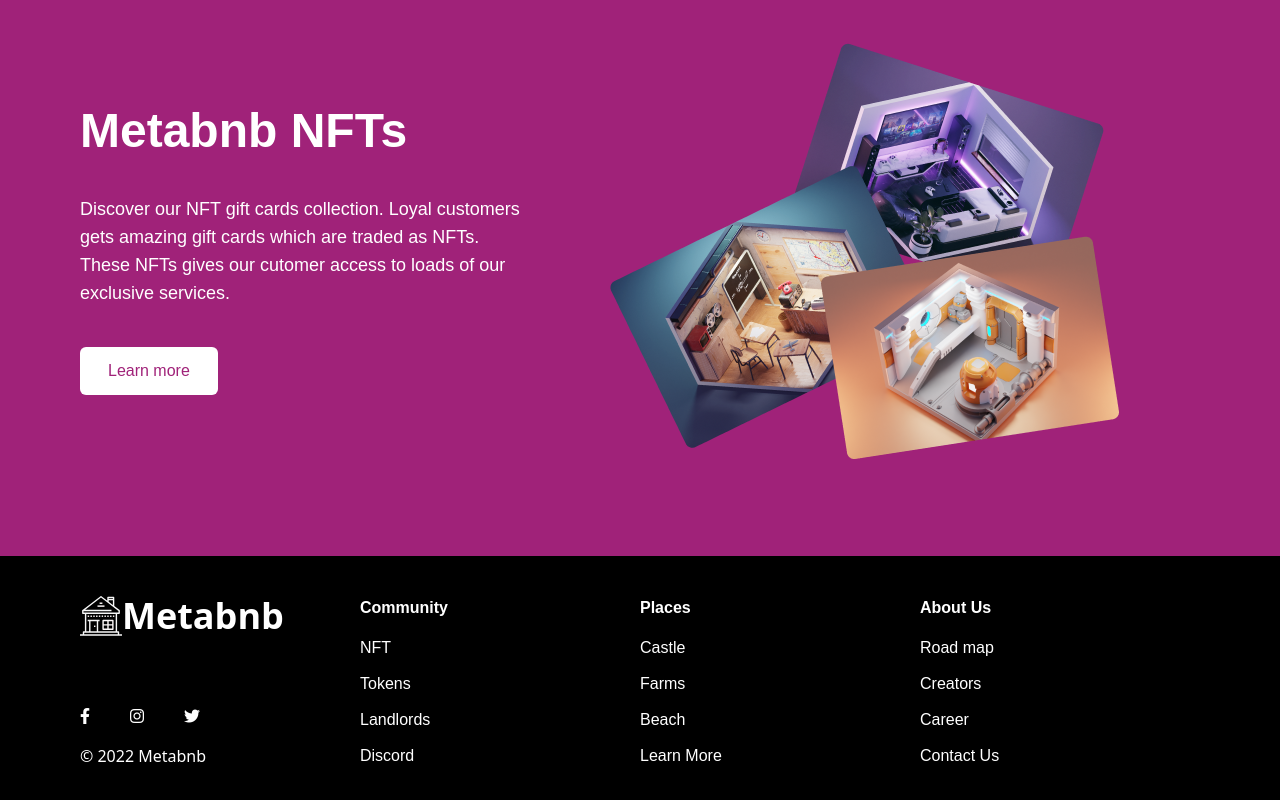
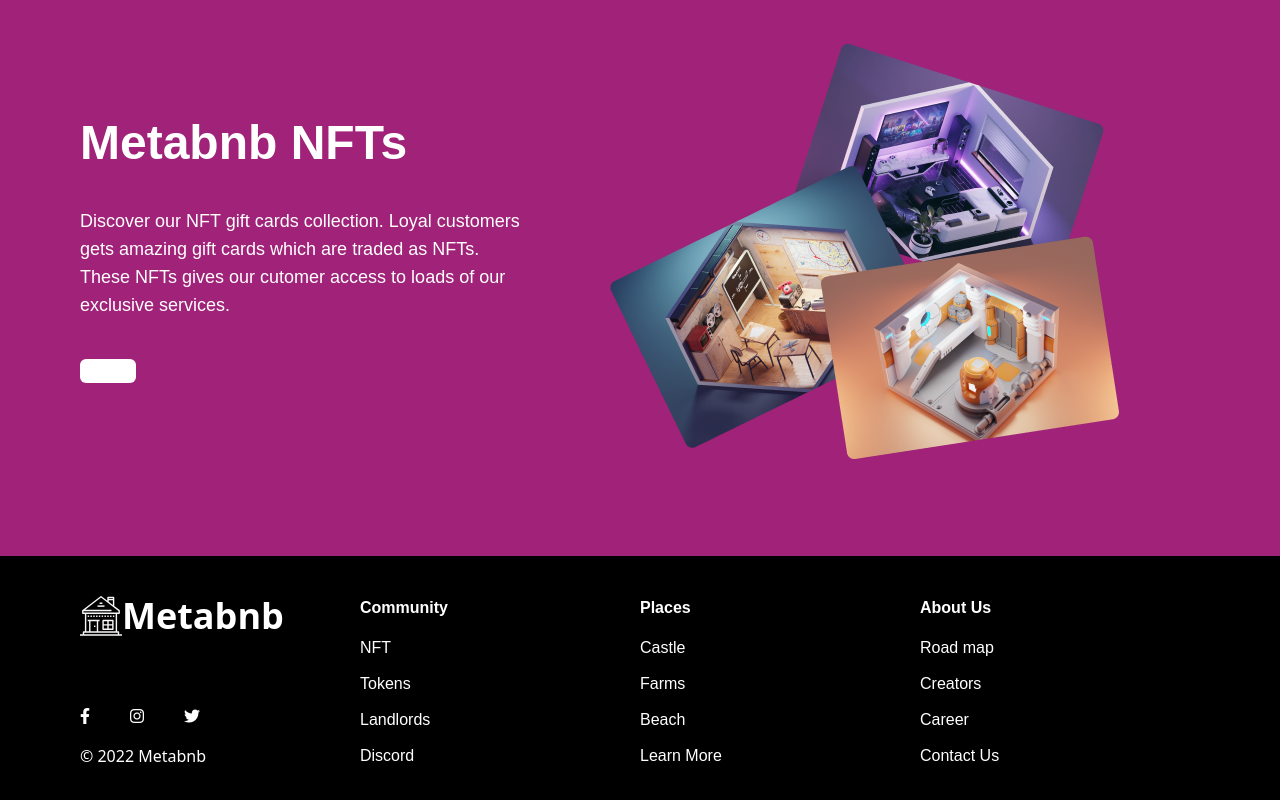
Before and after one commit to AkpokigheMarvellous/META-BNB, a React (Create React App) app: page / in a window 1280 px wide. Shown: the part 1586-2386 px from the top of the page. Built offline with nearby package versions, Linux system fonts and the light colour scheme; a web font is replaced by a local one.

Commit message:
NFT padding section - Added

```diff
--- a/src/components/Nft.jsx
+++ b/src/components/Nft.jsx
@@ -14,7 +14,7 @@ const Nft = () => {
         </p>
         <div className="flex justify-center md:justify-start">
           <button className="bg-white text-primary py-3 px-7 rounded-md">
-            Learn more
+
           </button>
         </div>
       </div>
```
